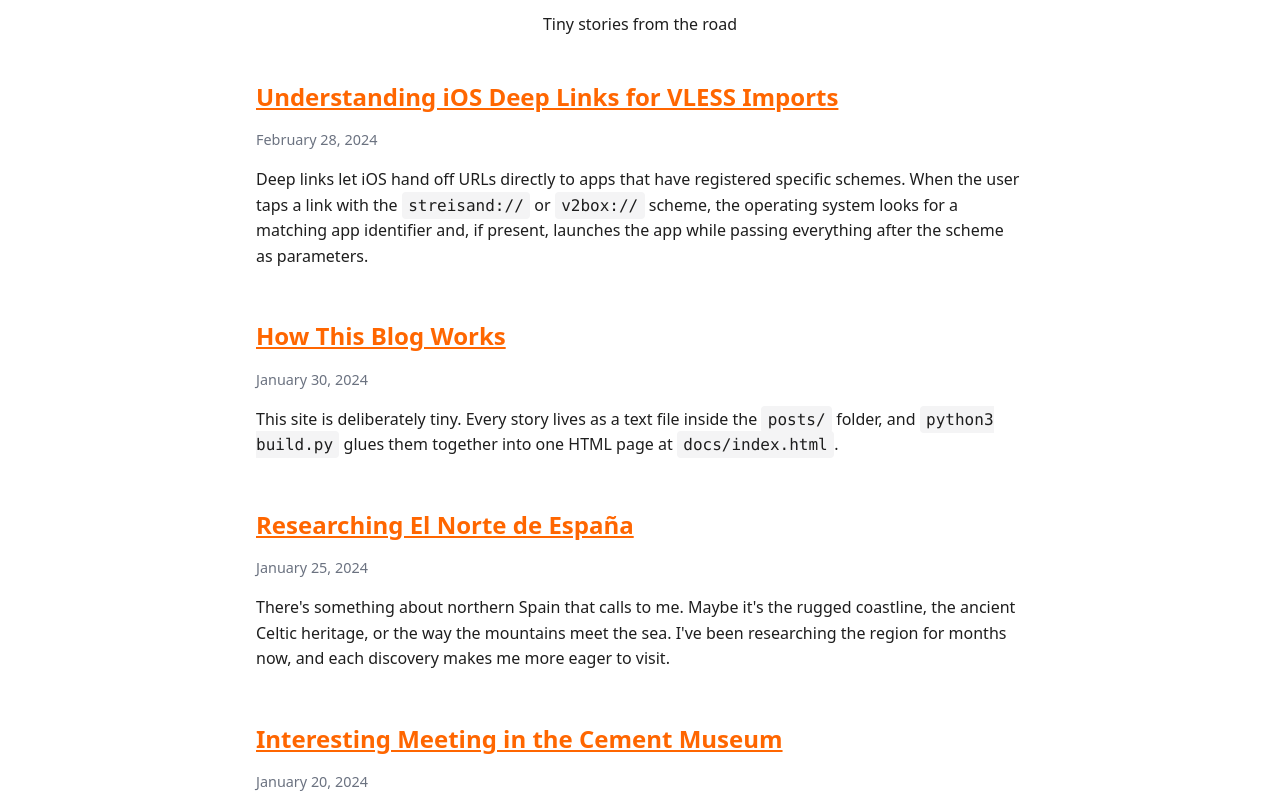
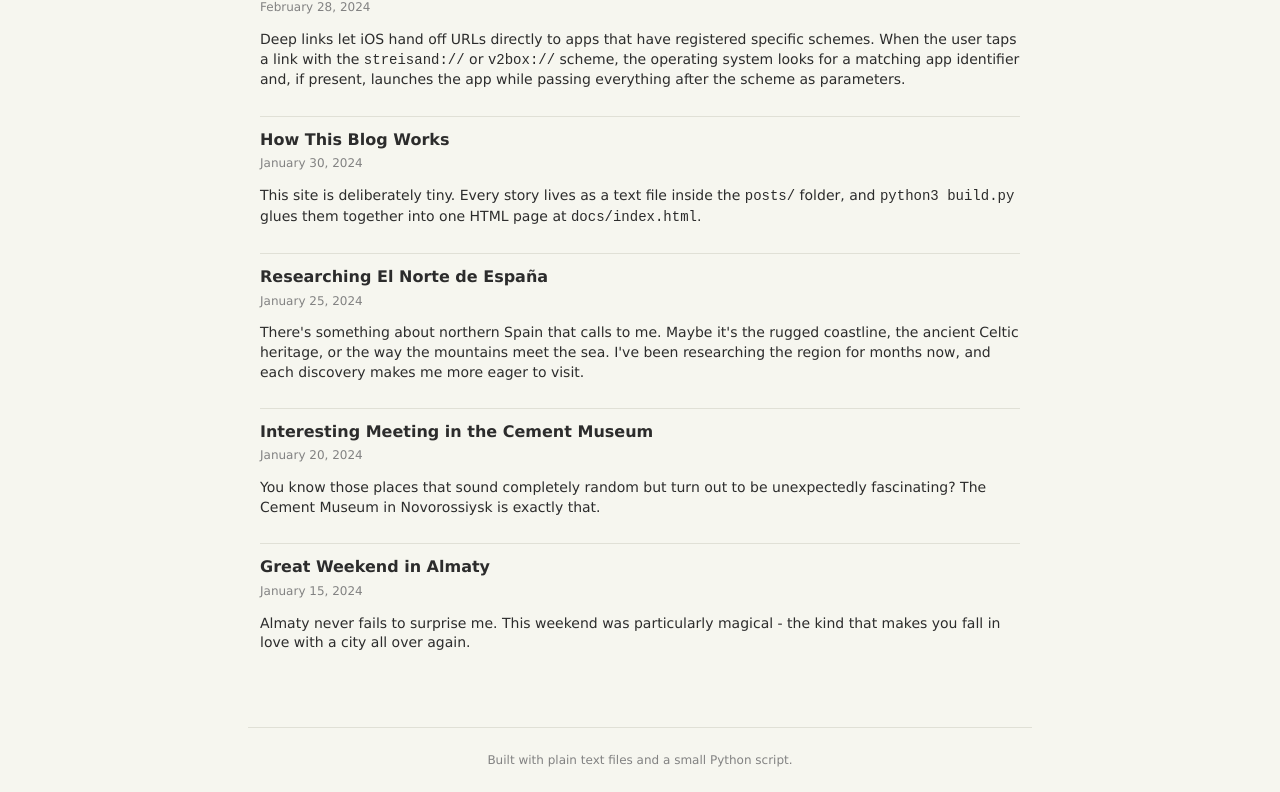
Before and after one commit to danilutkin/blog, a plain HTML site: page docs/index.html in a window 1280 px wide. Shown: the part 122-914 px from the top of the page. Drawn offline with Linux system fonts and the light colour scheme.

Commit message:
Restyle site with Hacker News inspired theme

```diff
--- a/docs/style.css
+++ b/docs/style.css
@@ -1,55 +1,75 @@
-/* Tiny, readable defaults */
+/* Minimal Hacker News-inspired styling */
 :root {
   color-scheme: light;
-  font-family: system-ui, -apple-system, BlinkMacSystemFont, "Segoe UI", sans-serif;
-  line-height: 1.6;
+  font-family: Verdana, Geneva, sans-serif;
+  line-height: 1.4;
+}
+
+body {
+  background-color: #f6f6ef;
+  color: #2c2c2c;
   margin: 0;
-  --hn-bg: #ffffff;
-  --hn-surface: #f4f4f5;
-  --hn-text: #1e1e1e;
-  --hn-muted: #6b7280;
-  --hn-accent: #ff6600;
-  --hn-accent-hover: #cc5200;
+  font-size: 14px;
 }
-body {
-  background-color: var(--hn-bg);
-  color: var(--hn-text);
-  margin: 0 auto;
-  max-width: 48rem;
-  padding: 2.5rem 1.5rem 4rem;
+
+header {
+  background-color: #ff6600;
+  color: #000;
+  border-bottom: 2px solid #d44a00;
+  padding: 8px 12px;
 }
+
+header h1 {
+  font-size: 18px;
+  margin: 0;
+}
+
+header p {
+  margin: 4px 0 0;
+}
+
+main {
+  margin: 16px auto;
+  max-width: 760px;
+  padding: 0 12px 24px;
+}
+
+article {
+  border-bottom: 1px solid #e0e0d6;
+  padding: 12px 0;
+}
+
+article:last-of-type {
+  border-bottom: none;
+}
+
+h2 {
+  font-size: 16px;
+  margin: 0 0 4px;
+}
+
+.post-date {
+  color: #828282;
+  font-size: 12px;
+  margin: 0 0 8px;
+}
+
 a {
-  color: var(--hn-accent);
+  color: inherit;
+  text-decoration: none;
 }
 
 a:hover,
 a:focus {
-  color: var(--hn-accent-hover);
+  text-decoration: underline;
 }
-header,
+
 footer {
+  border-top: 1px solid #e0e0d6;
+  color: #828282;
+  font-size: 12px;
+  margin: 24px auto 0;
+  max-width: 760px;
+  padding: 12px;
   text-align: center;
-  margin-bottom: 2.5rem;
 }
-nav a {
-  text-decoration: none;
-  font-weight: 600;
-}
-article {
-  margin-bottom: 3rem;
-}
-.post-date {
-  color: var(--hn-muted);
-  font-size: 0.9rem;
-  margin-top: -0.5rem;
-}
-ul {
-  padding-left: 1.2rem;
-}
-pre,
-code {
-  font-family: "SFMono-Regular", Consolas, "Liberation Mono", Menlo, monospace;
-  background-color: var(--hn-surface);
-  border-radius: 4px;
-  padding: 0.25rem 0.4rem;
-}
```
